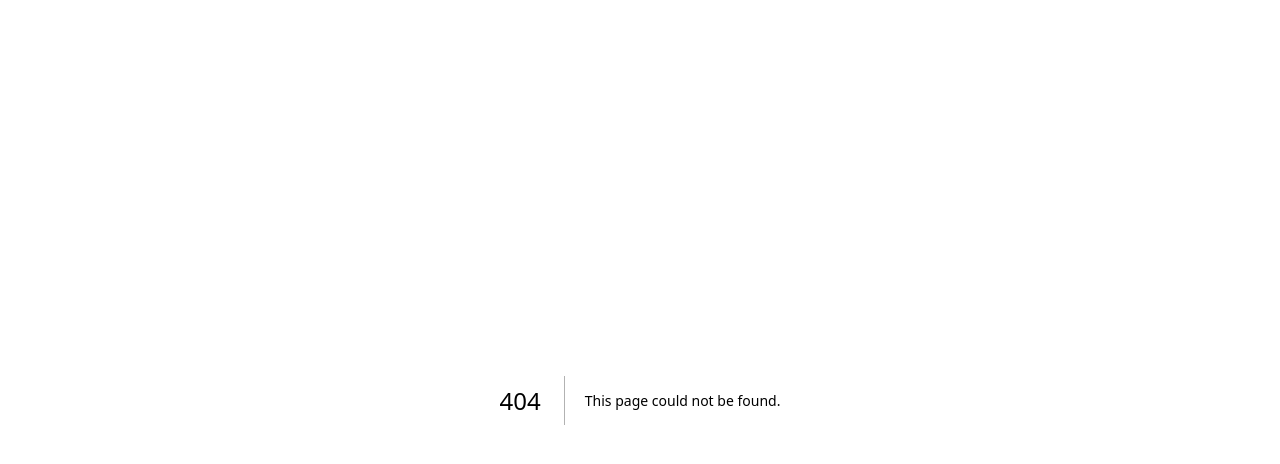
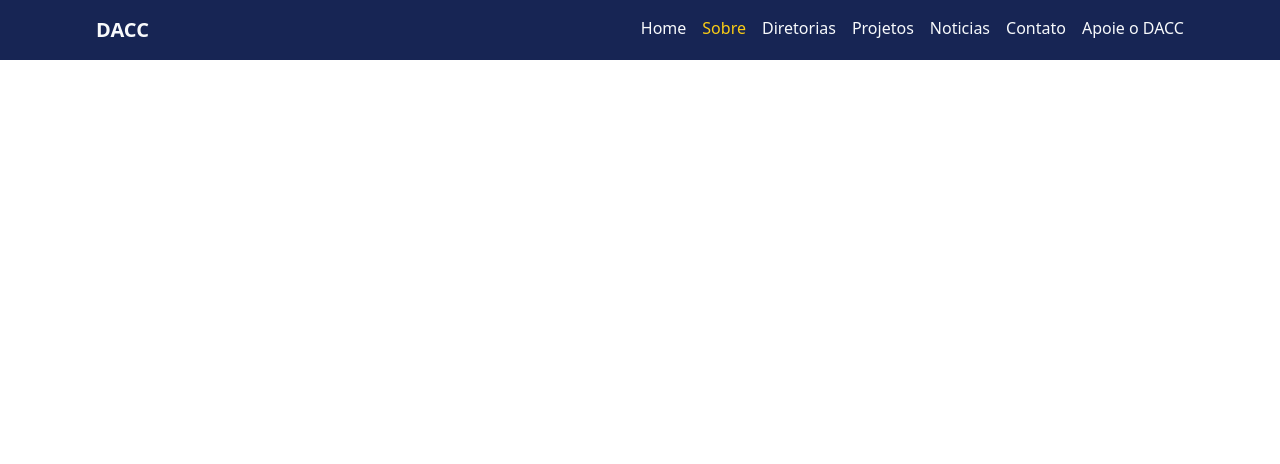
Before and after one commit to sergiomos/daccfront, a Next.js app: page /sobre in a window 1280 px wide. Before the commit this address had no page. Shown: the top 464 px of the page. Built offline with nearby package versions, Linux system fonts and the light colour scheme.

Commit message:
criando paginas padrões

```diff
--- /dev/null
+++ b/src/app/contato/page.tsx
@@ -0,0 +1,3 @@
+import Header from "@/components/header";
+
+export default function Contato() { return (<Header />) }
--- /dev/null
+++ b/src/app/diretorias/page.tsx
@@ -0,0 +1,3 @@
+import Header from "@/components/header";
+
+export default function Diretorias() { return (<Header />) }
--- /dev/null
+++ b/src/app/noticias/page.tsx
@@ -0,0 +1,3 @@
+import Header from "@/components/header";
+
+export default function Noticias() { return (<Header />) }
--- a/src/app/page.tsx
+++ b/src/app/page.tsx
@@ -1,6 +1,6 @@
 "use client";
 
-import Banner from "@/components/banner";
+import Banner from "@/components/carrousel";
 import Header from "@/components/header";
 import { IoCalendarOutline } from "react-icons/io5";
 import { GiReceiveMoney } from "react-icons/gi";
@@ -15,7 +15,7 @@ export default function Home() {
   return (
     <div>
       <Header />
-      <Banner/>
+      <Banner />
       <div className="grid grid-cols-6 my-8 px-24">
         <div className="col-span-1">
           <h3 className="bg-yellow-500 text-white m-auto font-bold uppercase rounded-full w-fit px-16 py-1">dacc news</h3>
@@ -49,7 +49,7 @@ export default function Home() {
           <div className="bg-blue-950 rounded-full size-12 flex justify-center items-center cursor-pointer text-white hover:bg-blue-900 duration-150 ">
             <IoCalendarOutline size={32} />
           </div>
-          <HomeSideButton icon={<GiReceiveMoney size={32}/>} content={<QRcode/>}/>
+          <HomeSideButton icon={<GiReceiveMoney size={32} />} content={<QRcode />} />
 
         </div>
       </div>
--- /dev/null
+++ b/src/app/projetos/page.tsx
@@ -0,0 +1,3 @@
+import Header from "@/components/header";
+
+export default function Projetos() { return (<Header />) }
--- /dev/null
+++ b/src/app/sobre/page.tsx
@@ -0,0 +1,3 @@
+import Header from "@/components/header";
+
+export default function Sobre() { return (<Header />) }
--- a/src/components/banner/index.tsx
+++ /dev/null
@@ -1,67 +0,0 @@
-"use client";
-import './StyleCarrosel.css'
-import { register } from 'swiper/element/bundle'
-import 'swiper/css';
-import 'swiper/css/navigation';
-import 'swiper/css/pagination';
-import 'swiper/css/scrollbar';
-import 'swiper/css/effect-fade';
-import { Swiper, SwiperSlide } from 'swiper/react'
-import { EffectFade, Autoplay } from 'swiper/modules';
-
-export default function Carrosel(){
-  register(); //ao utilizar elementos customizados da biblioteca, tenho q registrar eles manualmente uma vez
-
-  // lista de dicionarios para cada imagem utilizada no carrosel
-  const img = [
-    {id: '1',
-     image: "https://www.pharmacross.eu/wp-content/uploads/thumbs/2018/12/dogs-2921382_1920-e1544033418230-1980x400.jpg",
-     title: "Loreal Ipsum1",
-     text: "Lorem ipsum dolor sit amet consectetur",
-     local: "#"},
-
-    {id: '2',
-     image: "https://cdn.videndummediasolutions.com/fileadmin/Manfrotto/Global/Contents/Shopping-Assistant/tripod-buying-guide/TRIPOD-BUYING-GUIDE-1980x400.jpg",
-     title: "Loreal Ipsum2",
-     text: "Lorem ipsum dolor sit amet consectetur",
-     local: "#"},
-
-    {id: '3',
-     image: "https://ecologicodasaguas.com.br/wp-content/uploads/2024/03/Banner-Cabecalho-Site-1980-x-400-px.jpg",
-     title: "Loreal Ipsum3",
-     text: "Lorem ipsum dolor sit amet consectetur",
-     local: "#"},
-  ]
-
-  return(
-    <div className='container'>
-
-      <Swiper //onde é definido todos os parametros
-      modules={[EffectFade, Autoplay]}
-      slidesPerView={1}
-      pagination={{clickable: true}}
-      navigation
-      effect='fade'
-      autoplay={{delay: 2500, disableOnInteraction: false}}
-      loop={true}
-      >
-        {img.map((item) =>(
-          //elementos que vao estar no swiper (no caso a lista de dicionarios criada anteriormente)
-          <SwiperSlide key={item.id}>
-
-            <a href={item.local}>
-              <img src={item.image}
-               alt="Imagem_Carrosel"
-               className="slide_img"
-               />
-            </a>
-
-            <h3 className='title'>{item.title}</h3>
-            <p className='text'>{item.text}</p>
-
-          </SwiperSlide>
-        ))}
-      </Swiper>
-    </div>
-  );
-}
--- /dev/null
+++ b/src/components/carrousel/index.tsx
@@ -0,0 +1,73 @@
+"use client";
+import './StyleCarrosel.css'
+import { register } from 'swiper/element/bundle'
+import 'swiper/css';
+import 'swiper/css/navigation';
+import 'swiper/css/pagination';
+import 'swiper/css/scrollbar';
+import 'swiper/css/effect-fade';
+import { Swiper, SwiperSlide } from 'swiper/react'
+import { EffectFade, Autoplay } from 'swiper/modules';
+
+export default function Carrousel() {
+  register(); //ao utilizar elementos customizados da biblioteca, tenho q registrar eles manualmente uma vez
+
+  // lista de dicionarios para cada imagem utilizada no carrosel
+  const img = [
+    {
+      id: '1',
+      image: "https://www.pharmacross.eu/wp-content/uploads/thumbs/2018/12/dogs-2921382_1920-e1544033418230-1980x400.jpg",
+      title: "Loreal Ipsum1",
+      text: "Lorem ipsum dolor sit amet consectetur",
+      local: "#"
+    },
+
+    {
+      id: '2',
+      image: "https://cdn.videndummediasolutions.com/fileadmin/Manfrotto/Global/Contents/Shopping-Assistant/tripod-buying-guide/TRIPOD-BUYING-GUIDE-1980x400.jpg",
+      title: "Loreal Ipsum2",
+      text: "Lorem ipsum dolor sit amet consectetur",
+      local: "#"
+    },
+
+    {
+      id: '3',
+      image: "https://ecologicodasaguas.com.br/wp-content/uploads/2024/03/Banner-Cabecalho-Site-1980-x-400-px.jpg",
+      title: "Loreal Ipsum3",
+      text: "Lorem ipsum dolor sit amet consectetur",
+      local: "#"
+    },
+  ]
+
+  return (
+    <div className='container'>
+
+      <Swiper //onde é definido todos os parametros
+        modules={[EffectFade, Autoplay]}
+        slidesPerView={1}
+        pagination={{ clickable: true }}
+        navigation
+        effect='fade'
+        autoplay={{ delay: 2500, disableOnInteraction: false }}
+        loop={true}
+      >
+        {img.map((item) => (
+          //elementos que vao estar no swiper (no caso a lista de dicionarios criada anteriormente)
+          <SwiperSlide key={item.id}>
+
+            <a href={item.local}>
+              <img src={item.image}
+                alt="Imagem_Carrosel"
+                className="slide_img"
+              />
+            </a>
+
+            <h3 className='title'>{item.title}</h3>
+            <p className='text'>{item.text}</p>
+
+          </SwiperSlide>
+        ))}
+      </Swiper>
+    </div>
+  );
+}
--- a/src/components/header/headerButton.tsx
+++ b/src/components/header/headerButton.tsx
@@ -1,6 +1,22 @@
-export default function HeaderButton({ children, className = '' }: {
+"use client"
+
+import Link from 'next/link'
+import { usePathname } from 'next/navigation'
+import { useState } from 'react'
+
+export default function HeaderButton({ children, value, href }: {
   children: React.ReactNode,
-  className?: string | undefined
+  href: string
+  value: string
 }) {
-  return <li className={"hover:text-yellow-400 cursor-pointer".concat(" ", className)}>{children}</li>
+  const pathname = usePathname().toLowerCase().replace('/', '')
+  const shouldHighlight = pathname === value
+
+  return (
+    <Link href={href}>
+      <li className={`hover:text-yellow-400 cursor-pointer ${shouldHighlight ? 'text-yellow-400' : ''}`}>
+        {children}
+      </li>
+    </Link>
+  )
 }
--- a/src/components/header/index.tsx
+++ b/src/components/header/index.tsx
@@ -6,13 +6,13 @@ export default function Header() {
       <h1 className="text-slate-50 text-xl auto-cols-auto font-bold" >DACC</h1>
       <nav className="text-slate-50 font-medium ">
         <ul className="flex gap-4">
-          <HeaderButton className="text-yellow-400">Home</HeaderButton>
-          <HeaderButton>Sobre</HeaderButton>
-          <HeaderButton>Diretorias</HeaderButton>
-          <HeaderButton>Projetos</HeaderButton>
-          <HeaderButton>Noticias</HeaderButton>
-          <HeaderButton>Contato</HeaderButton>
-          <HeaderButton>Apoie o DACC</HeaderButton>
+          <HeaderButton href="/" value="">Home</HeaderButton>
+          <HeaderButton href="/sobre" value="sobre">Sobre</HeaderButton>
+          <HeaderButton href="/diretorias" value="diretorias">Diretorias</HeaderButton>
+          <HeaderButton href="/projetos" value="projetos">Projetos</HeaderButton>
+          <HeaderButton href="/noticias" value="noticias">Noticias</HeaderButton>
+          <HeaderButton href="/contato" value="contato">Contato</HeaderButton>
+          <HeaderButton href="/#" value="apoie">Apoie o DACC</HeaderButton>
         </ul>
       </nav>
     </header>
--- /dev/null
+++ b/src/sobre/page.tsx
@@ -0,0 +1 @@
+export default function Sobre() { return (<h1>SOBRE</h1>)}
```
Also changed, not shown: src/components/carrousel/StyleCarrosel.css (renamed from src/components/banner/StyleCarrosel.css).
